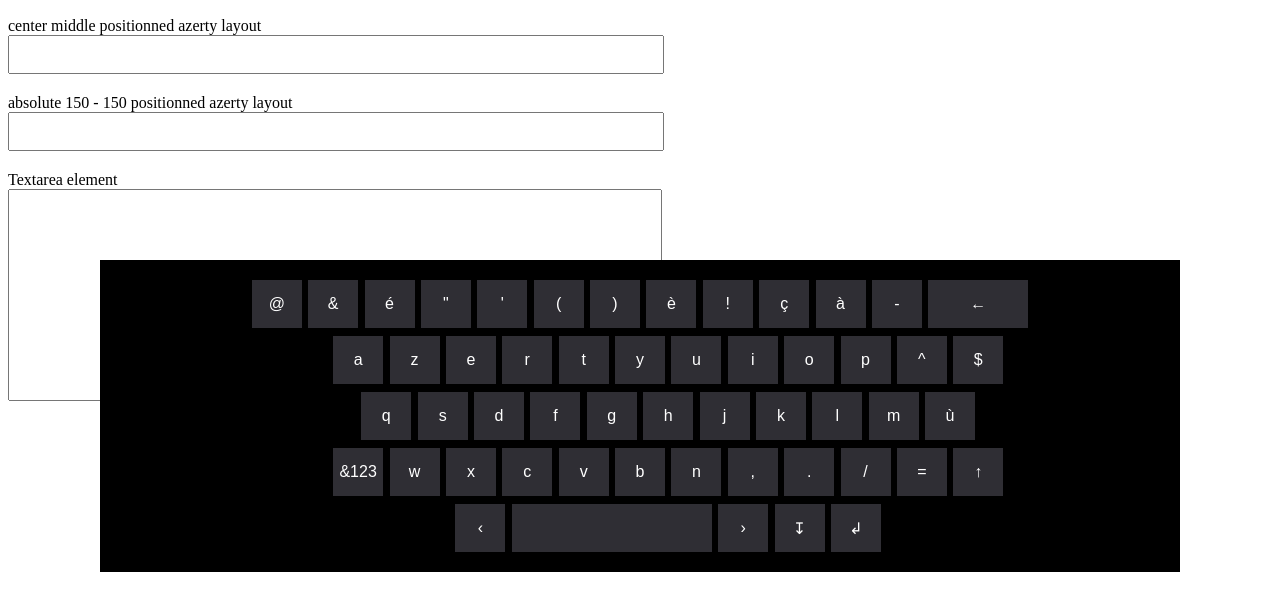
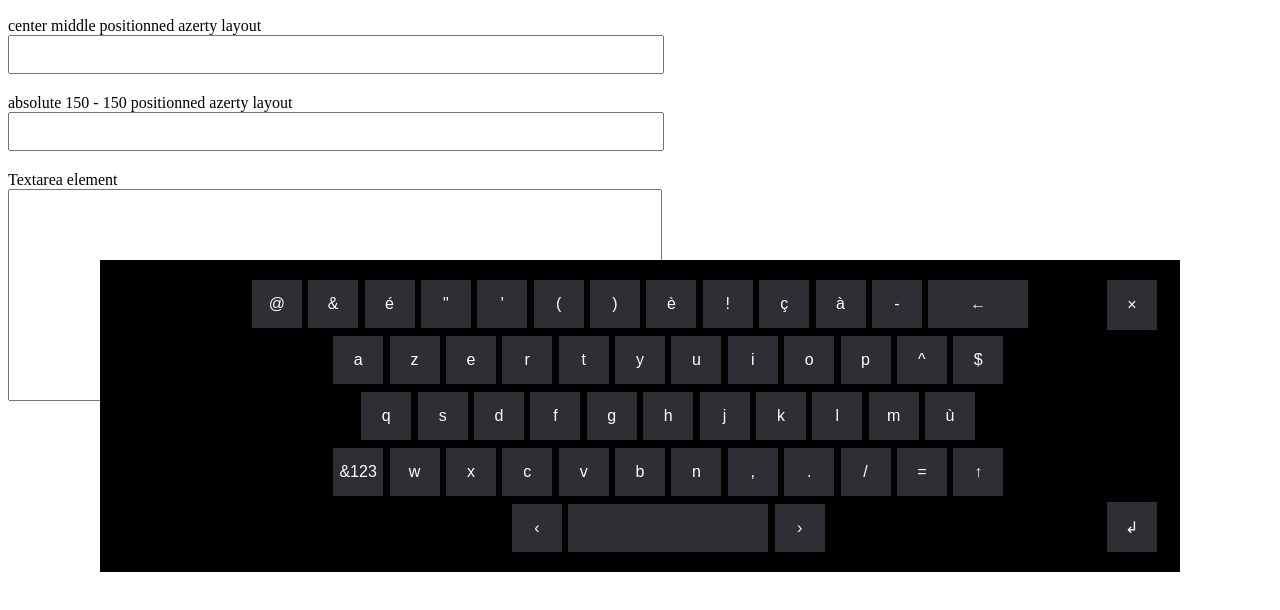
Before and after one commit to soixantecircuits/piano, a website: page demo/index.html in a window 1280 px wide. Shown: the part 140-750 px from the top of the page. Drawn offline with Linux system fonts and the light colour scheme; files that its build step writes are made by us from their sources.

Commit message:
change submit and hide keys positions

```diff
--- a/layouts/azerty.js
+++ b/layouts/azerty.js
@@ -16,6 +16,6 @@
     ['a'], ['z'], ['e'], ['r'], ['t'], ['y'], ['u'], ['i'], ['o'], ['p'], ['^'], ['$', '*'], ['break'],
     ['q'],['s'],['d'],['f'],['g'],['h'],['j'],['k'],['l'],['m'],['ù', '%'],['break'],
     [{name: 'shift', value: '&123'}], ['w'], ['x'], ['c'], ['v'], ['b'], ['n'], [',', '?'], ['.', ';'], ['/', ':'], ['=', '+'], [{name: 'shift', value: '↑'}], ['break'],
-    [{name: 'larr', value: '&lsaquo;'}], [{name: 'space', value: ' '}], [{name: 'rarr', value: '&rsaquo;'}], [{name: 'hide', value: '&DownTeeArrow;'}], [{name: 'submit', value: '&ldsh;'}]
+    [{name: 'larr', value: '&lsaquo;'}], [{name: 'space', value: ' '}], [{name: 'rarr', value: '&rsaquo;'}], [{name: 'hide', value: '&times;'}], [{name: 'submit', value: '&ldsh;'}]
   ];
 })(piano || {});
--- a/piano.css
+++ b/piano.css
@@ -80,6 +80,20 @@
 .piano-container ul li.space {
   width: 200px;
 }
+.piano-container ul li.submit {
+  position: absolute;
+  right: 20px;
+  bottom: 20px;
+  width: 50px;
+  height: 50px;
+}
+.piano-container ul li.hide {
+  position: absolute;
+  right: 20px;
+  top: 20px;
+  width: 50px;
+  height: 50px;
+}
 .piano-container ul li .key:active:after {
   content: attr(data-piano-key);
   display: inline-block;
```
